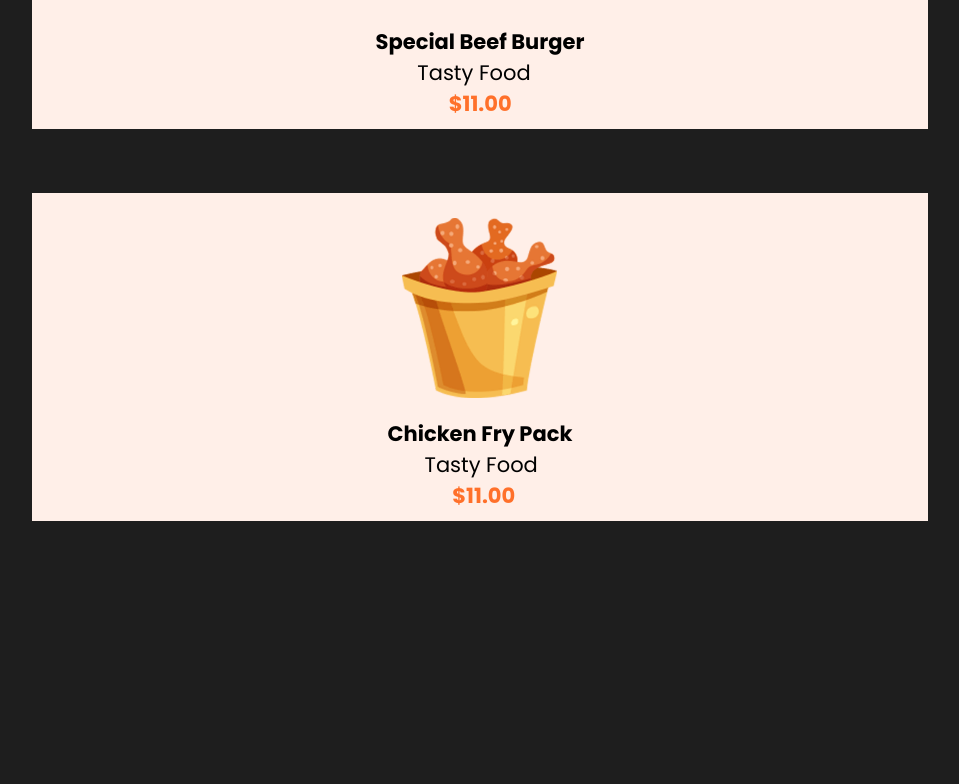
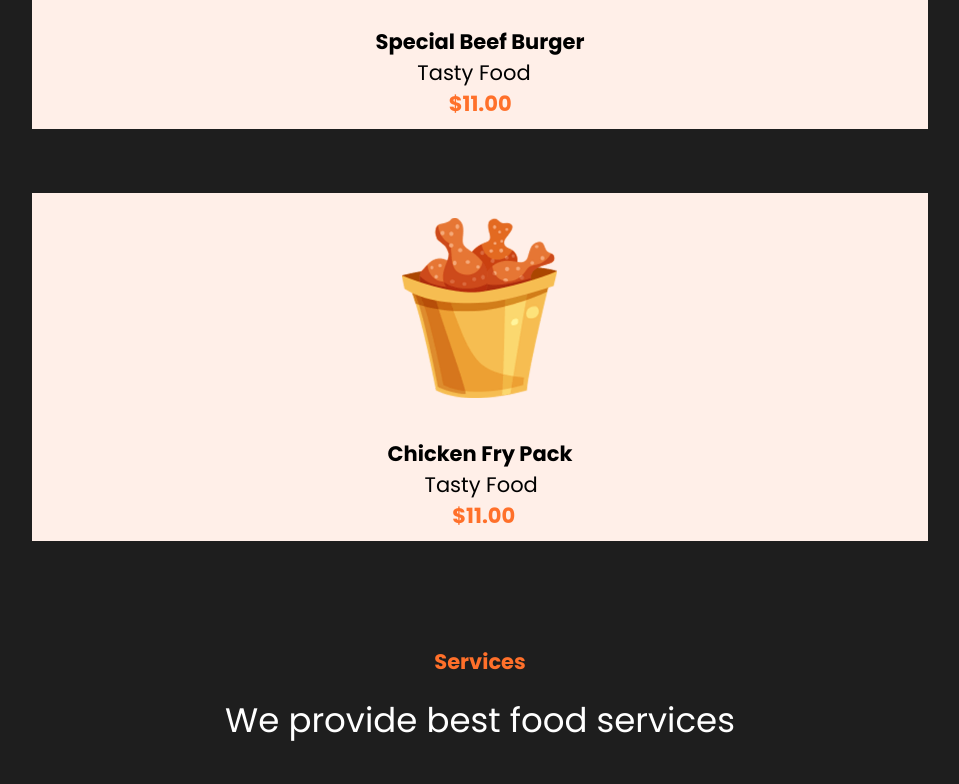
Before and after one commit to jdmartinezrs/proyectoWeb, a plain HTML site: page index.html in a window 1280 px wide. Shown: the part 2309-3093 px from the top of the page, without its empty margins (160-1119 px from the left). Before the commit the page ends 2830 px from the top, so only its background shows below. Drawn offline with Linux system fonts and the light colour scheme.

Commit message:
feat: :art: morning working
dealing with design concepts

```diff
--- a/css/style.css
+++ b/css/style.css
@@ -257,10 +257,8 @@ button{
 .foodmenu{
     display: grid;
     grid-template-columns: repeat(1fr);
-    grid-template-rows: repeat(7,1fr);
+    grid-template-rows: repeat(5,1fr);
     grid-template-areas:
-
-
 
     "head"
     "foodti"
@@ -270,10 +268,6 @@ button{
     "imge"  */
     "imge2"
     "imge3"
-
-
-
-
 
     ;
     width: 100%;
@@ -354,7 +348,7 @@ button{
     align-items: center;
     grid-area: imge2;
 
-    /* background-size: cover;
+ /* background-size: cover;
     background-position: center;
     background-repeat: none; */
     background-color:var(--color-backg);
@@ -419,7 +413,7 @@ button{
 }
 
 .foodmenu__img3text{
-    padding-top: 20px;
+    padding-top: 40px;
     padding-bottom: 10px;
 
 }
@@ -438,3 +432,42 @@ button{
     padding-left: 35%;
     color: var(--color-orange);
 }
+
+.servicios1{
+    display: grid;
+    grid-template-columns: repeat(1fr);
+    grid-template-rows: repeat(10,1fr);
+    grid-template-areas:
+
+    "."
+    "hed"
+    "serti"
+
+    ;
+
+    width: 100%;
+    height: 100vh;
+}
+
+.servicios1__head{
+    display: flex;
+    text-decoration: none;
+    font-style: regular;
+    justify-content: center;
+    align-items: center;
+    font-size:  1.3125em;
+    color: var(--color-orange);
+    grid-area: hed;
+}
+
+.servicios1__title {
+    display: flex;
+    justify-content: center;
+    align-items: flex-start;
+     font-size: 2.125em;
+     line-height: 38px;
+    color: var(--color-white);
+    grid-area: serti;
+
+
+}
--- a/index.html
+++ b/index.html
@@ -115,16 +115,16 @@ price</p>
         </article>
 
 
-        <section class="services1">
-<!--
-            <article class="services1">
-            <h4 class="services1__head">
-                <small>Services</small>
-             </h4>
-             <h2 class="services1__title">
+        <section class="servicios">
+
+        <article class="servicios1">
+            <h3 class="servicios1__head">
+                    Services
+             </h3>
+             <p style="text-align:center" class="servicios1__title">
                  We provide best
-                 food services</h2>
-            <img class = "services1__img"
+                 food services</p>
+           <!--  <img class = "servicios1__img"
             src="storage/img/s1.png" alt="" class="services__img1">
             <h3>Order</h3>
             <p>It is a long established
@@ -148,8 +148,8 @@ price</p>
             <h3>Dellvered</h3>
             <p>It is a long established
                 be distracted by the readable
-                looking at its layout. </p>
-          </article> -->
+                looking at its layout. </p>-->
+          </article>
  </section>
 
  <section class="quality">
```
